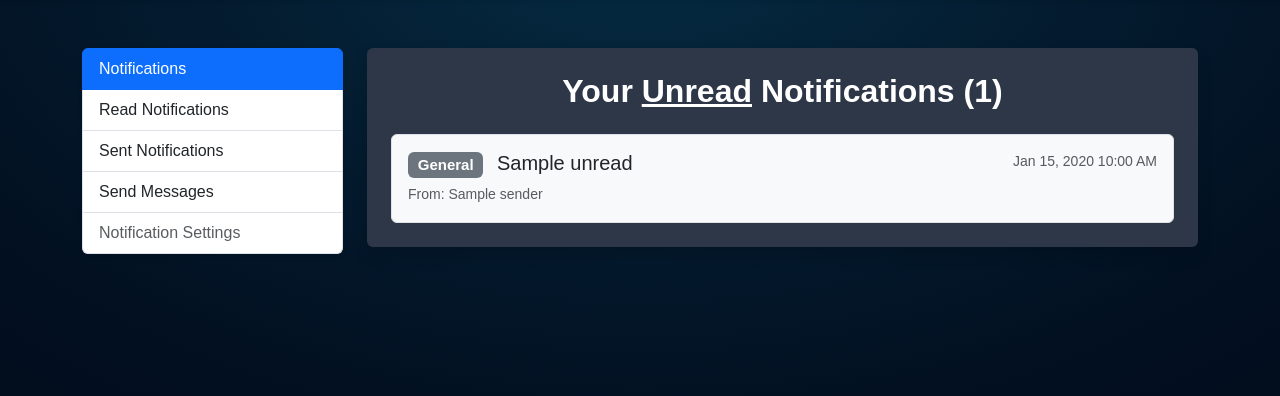
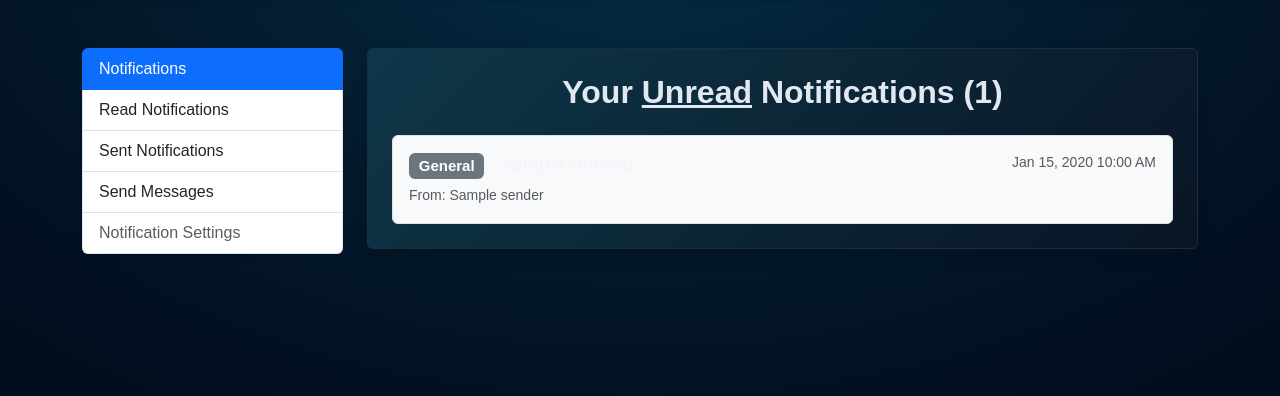
Before and after one commit to 0x3F-Lab/clock-in-system, a Django app: template src/django/auth_app/templates/auth_app/notification_page.html in a window 1280 px wide. Shown: the part 82-478 px from the top of the page. Run offline with Django 5.2, Linux system fonts and the light colour scheme; the template is opened without the code that fills it: most values are stand-ins (such as "Sample title", 1, 10 or a date in 2020).

Commit message:
Complete styling on notifications page

```diff
--- a/src/django/auth_app/templates/auth_app/notification_page.html
+++ b/src/django/auth_app/templates/auth_app/notification_page.html
@@ -28,7 +28,7 @@
 
   <!-- Sub-Page: Account Notifications -->
   <div id="account-notifications" class="col-md-9">
-    <div class="panel rounded shadow p-4 mb-4">
+    <div class="panel rounded shadow gradient-panel p-4 mb-4">
       <h2 class="fw-bold text-center mb-4">Your <u>Unread</u> Notifications (<span id="notification-page-count">{{ notification_count }}</span>)</h2>
 
       {% if notifications.unread %}
@@ -111,7 +111,7 @@
 
   <!-- Sub-Page: ALREADY READ Account Notifications -->
   <div id="account-read-notifications" class="col-md-9">
-    <div class="panel rounded shadow p-4 mb-4">
+    <div class="panel rounded shadow gradient-panel p-4 mb-4">
       <h2 class="fw-bold text-center mb-4">Your <u>Read</u> Notifications (<span id="read-notification-page-count">{{ notifications.read_count }}</span>)</h2>
 
       {% if notifications.read %}
@@ -194,7 +194,7 @@
 
   <!-- Sub-Page: SENT Account Notifications -->
   <div id="account-sent-notifications" class="col-md-9">
-    <div class="panel rounded shadow p-4 mb-4">
+    <div class="panel rounded shadow gradient-panel p-4 mb-4">
       <h2 class="fw-bold text-center mb-4">Your <u>Sent</u> Notifications (<span id="sent-notification-page-count">{{ notifications.sent_count }}</span>)</h2>
 
       {% if notifications.sent %}
@@ -277,7 +277,7 @@
 
   <!-- Sub-Page: Send Notifications -->
   <div id="send-notification-form" class="col-md-9 d-none">
-    <div class="panel rounded shadow p-4 mb-4">
+    <div class="panel rounded shadow gradient-panel p-4 mb-4">
       <h2 class="fw-bold text-center">Send Notification</h2>
       <form method="POST" action="{% url 'notification_page' %}" class="mt-4">
         {% csrf_token %}
@@ -304,7 +304,7 @@
           {% endif %}
         {% endfor %}
 
-        <button type="submit" class="btn btn-lg btn-success w-100 p-3 mt-5">Send Notification</button>
+        <button type="submit" class="btn btn-lg btn-success btn-gradient w-100 p-3 mt-5">Send Notification</button>
 
         {% for error in form.non_field_errors %}
         <div class="nonFieldErrors text-danger text-wrap mt-2">{{ error|escape }}</div>
```
